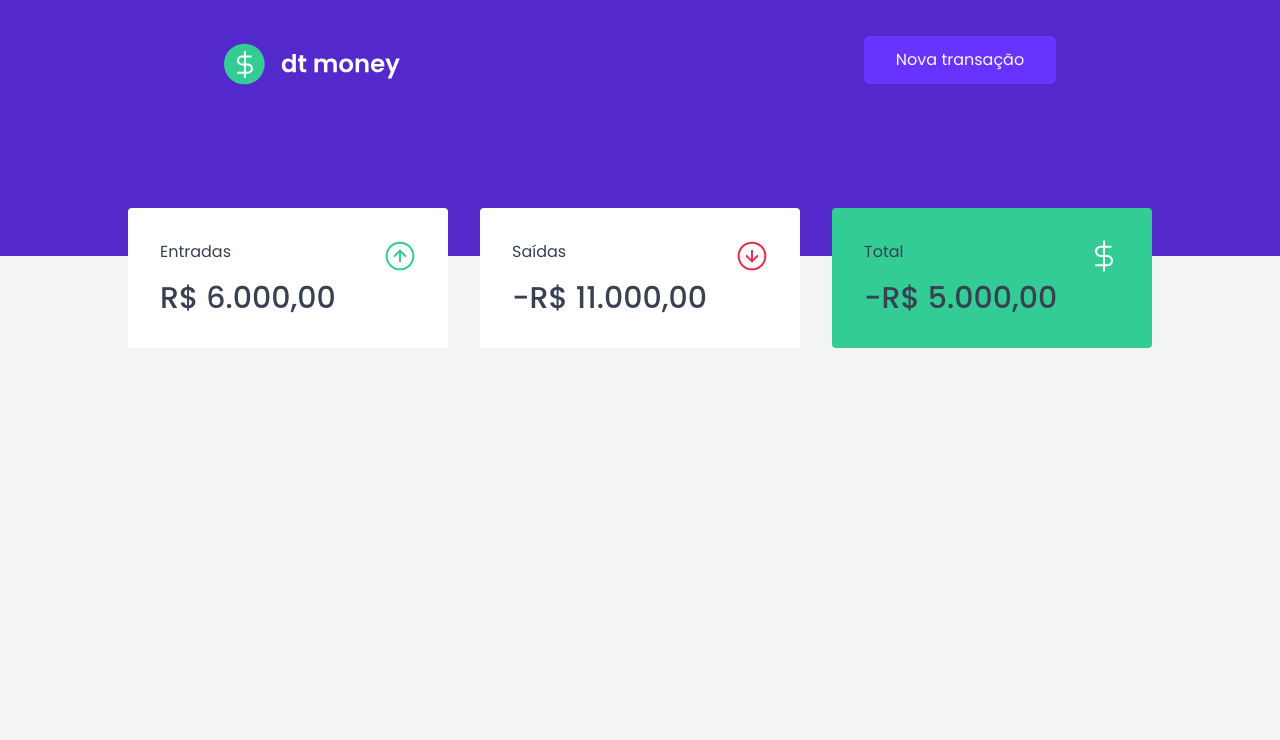
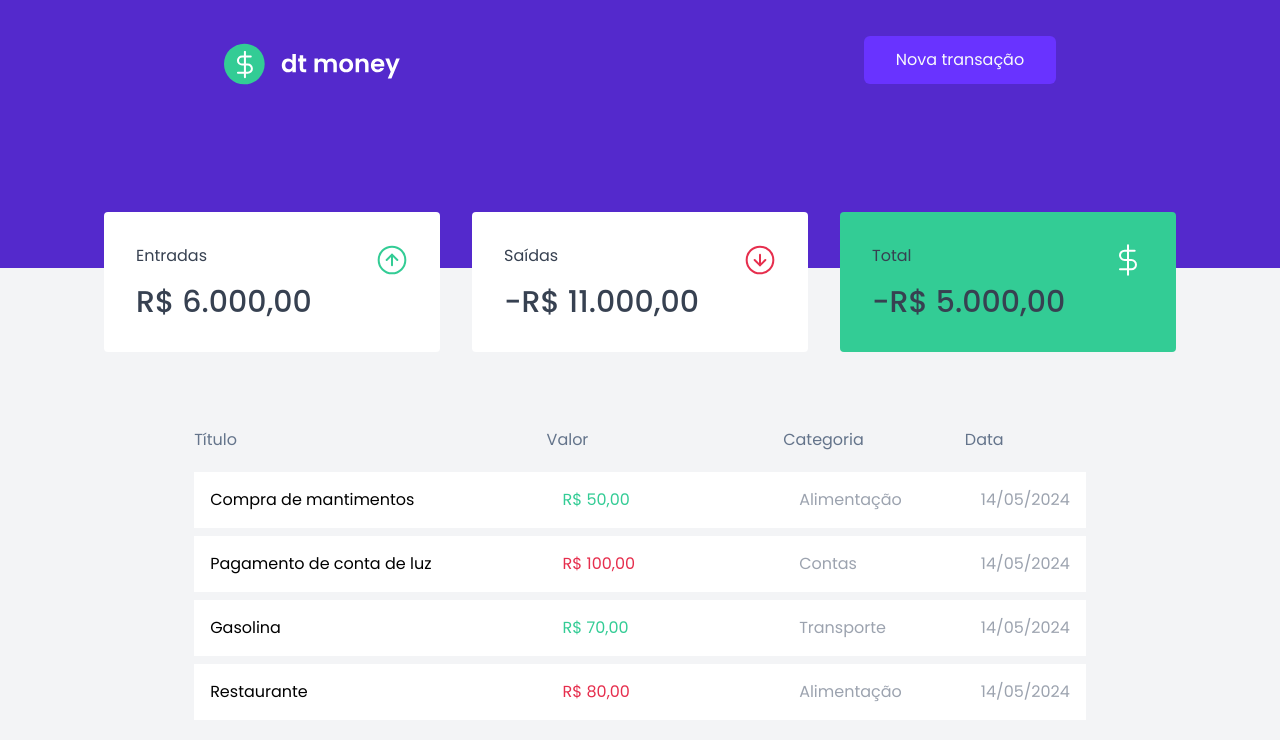
Before and after one commit to Casterrr/dtmoney-vite, a React (Vite) app: page / in a window 1280 px wide. Shown: the top 740 px of the page. Built offline with nearby package versions, Linux system fonts and the light colour scheme.

Commit message:
feat: Tabela de transação com shadcn

```diff
--- a/index.html
+++ b/index.html
@@ -7,7 +7,7 @@
     <link rel="preconnect" href="https://fonts.gstatic.com" crossorigin>
 
     <meta name="viewport" content="width=device-width, initial-scale=1.0" />
-    <title>Vite + React + TS</title>
+    <title>dtmoney-vite</title>
 
 
     <link href="https://fonts.googleapis.com/css2?family=Poppins:ital,wght@0,100;0,200;0,300;0,400;0,500;0,600;0,700;0,800;0,900;1,100;1,200;1,300;1,400;1,500;1,600;1,700;1,800;1,900&display=swap" rel="stylesheet">
--- a/src/components/header.tsx
+++ b/src/components/header.tsx
@@ -7,7 +7,7 @@ import dtmoneylogo from '../assets/dtmoney-logo.svg';
 
 export function Header() {
   return (
-    <div className="bg-headerbg h-64">
+    <div className="bg-headerbg pb-44">
       <div className="flex flex-row mx-56 pt-9 justify-between">
         <img className="w-44 h-14" src={dtmoneylogo} alt="dt money" />
 
--- a/src/components/summary.tsx
+++ b/src/components/summary.tsx
@@ -4,22 +4,22 @@ import totalIcon from '../assets/total.svg';
 
 export function Summary() {
   return (
-    <div className='flex flex-row w-screen -mt-12 justify-center'>
-      <div className='bg-white rounded-sm w-80 mx-4 p-8'>
+    <div className='flex flex-row w-screen -mt-14 justify-center'>
+      <div className='bg-white rounded-sm w-83 mx-4 p-8'>
         <header className='flex flex-row justify-between'>
           <p className='text-gray-700'>Entradas</p>
           <img src={entradasIcon} alt="Entradas"></img>
         </header>
         <h1 className='text-3xl font-medium text-gray-700 mt-2'>R$ 6.000,00</h1>
       </div>
-      <div className='bg-white rounded-sm w-80 mx-4 p-8'>
+      <div className='bg-white rounded-sm w-83 mx-4 p-8'>
         <header className='flex flex-row justify-between'>
           <p className='text-gray-700'>Saídas</p>
           <img src={saidasIcon} alt="Saídas"></img>
         </header>
         <h1 className='text-3xl font-medium text-gray-700 mt-2'>-R$ 11.000,00</h1>
       </div>
-      <div className='bg-greenmoney rounded-sm w-80 mx-4 p-8'>
+      <div className='bg-greenmoney rounded-sm w-83 mx-4 p-8'>
         <header className='flex flex-row justify-between'>
           <p className='text-gray-700'>Total</p>
           <img src={totalIcon} alt="Total"></img>
--- /dev/null
+++ b/src/components/transactions-table.tsx
@@ -0,0 +1,77 @@
+import {
+  Table,
+  TableBody,
+  TableCaption,
+  TableCell,
+  TableFooter,
+  TableHead,
+  TableHeader,
+  TableRow,
+} from "@/components/ui/table"
+import { Transaction } from "@/models/transaction.model";
+import { formatarData, formatarMoeda } from "@/utils/utils";
+
+const transacoes: Transaction[] = [
+  {
+    titulo: "Compra de mantimentos",
+    valor: 50.00,
+    categoria: "Alimentação",
+    data: "2024-05-14T08:30:00.000Z", // Exemplo de formato ISOString
+    ind_tipo: "S"
+  },
+  {
+    titulo: "Pagamento de conta de luz",
+    valor: 100.00,
+    categoria: "Contas",
+    data: "2024-05-12T15:45:00.000Z", // Exemplo de formato ISOString
+    ind_tipo: "D"
+  },
+  {
+    titulo: "Gasolina",
+    valor: 70.00,
+    categoria: "Transporte",
+    data: "2024-05-10T12:00:00.000Z", // Exemplo de formato ISOString
+    ind_tipo: "S"
+  },
+  {
+    titulo: "Restaurante",
+    valor: 80.00,
+    categoria: "Alimentação",
+    data: "2024-05-08T19:20:00.000Z", // Exemplo de formato ISOString
+    ind_tipo: "D"
+  }
+];
+
+export function TransactionsTable() {
+  return (
+    <div className="flex flex-col w-9/13 items-center mx-auto my-14">
+      <Table className="text-base text-gray-400 border-separate border-spacing-y-2">
+        {/* <TableCaption>A list of your recent transações.</TableCaption> */}
+        <TableHeader>
+          <TableRow>
+            <TableHead className="w-[390px] p-0 font-normal">Título</TableHead>
+            <TableHead className="w-[260px] p-0 font-normal">Valor</TableHead>
+            <TableHead className="w-[190px] p-0 font-normal">Categoria</TableHead>
+            <TableHead className=" p-0 font-normal">Data</TableHead>
+          </TableRow>
+        </TableHeader>
+        <TableBody>
+          {transacoes.map((transacao) => (
+            <TableRow key={transacao.titulo} className="bg-white">
+              <TableCell className="font-medium text-black font-normal">{transacao.titulo}</TableCell>
+              <TableCell className={transacao.ind_tipo == 'S' ? 'text-greenmoney' : 'text-redmoney'}>{formatarMoeda(transacao.valor)}</TableCell>
+              <TableCell>{transacao.categoria}</TableCell>
+              <TableCell >{formatarData(transacoes[0].data)}</TableCell>
+            </TableRow>
+          ))}
+        </TableBody>
+        {/* <TableFooter>
+          <TableRow>
+            <TableCell colSpan={3}>Total</TableCell>
+            <TableCell>$2,500.00</TableCell>
+          </TableRow>
+        </TableFooter> */}
+      </Table>
+    </div>
+  )
+}
--- /dev/null
+++ b/src/components/ui/table.tsx
@@ -0,0 +1,117 @@
+import * as React from "react"
+
+import { cn } from "@/lib/utils"
+
+const Table = React.forwardRef<
+  HTMLTableElement,
+  React.HTMLAttributes<HTMLTableElement>
+>(({ className, ...props }, ref) => (
+  <div className="relative w-full overflow-auto">
+    <table
+      ref={ref}
+      className={cn("w-full caption-bottom text-sm", className)}
+      {...props}
+    />
+  </div>
+))
+Table.displayName = "Table"
+
+const TableHeader = React.forwardRef<
+  HTMLTableSectionElement,
+  React.HTMLAttributes<HTMLTableSectionElement>
+>(({ className, ...props }, ref) => (
+  <thead ref={ref} className={cn("[&_tr]:border-b", className)} {...props} />
+))
+TableHeader.displayName = "TableHeader"
+
+const TableBody = React.forwardRef<
+  HTMLTableSectionElement,
+  React.HTMLAttributes<HTMLTableSectionElement>
+>(({ className, ...props }, ref) => (
+  <tbody
+    ref={ref}
+    className={cn("[&_tr:last-child]:border-0", className)}
+    {...props}
+  />
+))
+TableBody.displayName = "TableBody"
+
+const TableFooter = React.forwardRef<
+  HTMLTableSectionElement,
+  React.HTMLAttributes<HTMLTableSectionElement>
+>(({ className, ...props }, ref) => (
+  <tfoot
+    ref={ref}
+    className={cn(
+      "border-t bg-muted/50 font-medium [&>tr]:last:border-b-0",
+      className
+    )}
+    {...props}
+  />
+))
+TableFooter.displayName = "TableFooter"
+
+const TableRow = React.forwardRef<
+  HTMLTableRowElement,
+  React.HTMLAttributes<HTMLTableRowElement>
+>(({ className, ...props }, ref) => (
+  <tr
+    ref={ref}
+    className={cn(
+      "border-b transition-colors hover:bg-muted/50 data-[state=selected]:bg-muted",
+      className
+    )}
+    {...props}
+  />
+))
+TableRow.displayName = "TableRow"
+
+const TableHead = React.forwardRef<
+  HTMLTableCellElement,
+  React.ThHTMLAttributes<HTMLTableCellElement>
+>(({ className, ...props }, ref) => (
+  <th
+    ref={ref}
+    className={cn(
+      "h-12 px-4 text-left align-middle font-medium text-muted-foreground [&:has([role=checkbox])]:pr-0",
+      className
+    )}
+    {...props}
+  />
+))
+TableHead.displayName = "TableHead"
+
+const TableCell = React.forwardRef<
+  HTMLTableCellElement,
+  React.TdHTMLAttributes<HTMLTableCellElement>
+>(({ className, ...props }, ref) => (
+  <td
+    ref={ref}
+    className={cn("p-4 align-middle [&:has([role=checkbox])]:pr-0", className)}
+    {...props}
+  />
+))
+TableCell.displayName = "TableCell"
+
+const TableCaption = React.forwardRef<
+  HTMLTableCaptionElement,
+  React.HTMLAttributes<HTMLTableCaptionElement>
+>(({ className, ...props }, ref) => (
+  <caption
+    ref={ref}
+    className={cn("mt-4 text-sm text-muted-foreground", className)}
+    {...props}
+  />
+))
+TableCaption.displayName = "TableCaption"
+
+export {
+  Table,
+  TableHeader,
+  TableBody,
+  TableFooter,
+  TableHead,
+  TableRow,
+  TableCell,
+  TableCaption,
+}
--- /dev/null
+++ b/src/models/transaction.model.ts
@@ -0,0 +1,7 @@
+export interface Transaction {
+  titulo: string,
+  valor: number,
+  categoria: string,
+  data: string,
+  ind_tipo: 'S' | 'D'
+}
--- a/src/pages/home.tsx
+++ b/src/pages/home.tsx
@@ -7,6 +7,7 @@ import {
 import { TransactionModalDetails } from "@/components/transaction-modal";
 import { Header } from "@/components/header";
 import { Summary } from "@/components/summary";
+import { TransactionsTable } from "@/components/transactions-table";
 
 
 export function Home() {
@@ -19,11 +20,12 @@ export function Home() {
   }
 
   return (
-    <div className="w-screen h-screen bg-gray-100 font-poppins">
+    <div className="flex flex-col h-full bg-gray-100 font-poppins">
       <Dialog>
         <Header/>
         <Summary/>
-        <TransactionModalDetails />
+        <TransactionsTable/>
+        <TransactionModalDetails/>
       </Dialog>
     </div>
   );
--- /dev/null
+++ b/src/utils/utils.tsx
@@ -0,0 +1,22 @@
+export function formatarData(dataISOString: string) {
+  // Criar um objeto Date a partir da string ISOString
+  var data = new Date(dataISOString);
+
+  // Extrair os componentes da data
+  var dia = ("0" + data.getDate()).slice(-2); // Adiciona o zero à esquerda para garantir dois dígitos
+  var mes = ("0" + (data.getMonth() + 1)).slice(-2); // Os meses começam em zero, então adicionamos 1
+  var ano = data.getFullYear();
+  var horas = ("0" + data.getHours()).slice(-2);
+  var minutos = ("0" + data.getMinutes()).slice(-2);
+
+  // Montar a string formatada
+  var dataFormatada = dia + "/" + mes + "/" + ano /* + " " + horas + ":" + minutos*/;
+
+  return dataFormatada;
+}
+
+
+export function formatarMoeda(valor: number) {
+  // Formata o valor como moeda em real brasileiro
+  return new Intl.NumberFormat('pt-BR', { style: 'currency', currency: 'BRL' }).format(valor);
+}
--- a/tailwind.config.js
+++ b/tailwind.config.js
@@ -52,6 +52,7 @@ module.exports = {
           foreground: "hsl(var(--card-foreground))",
         },
         greenmoney: "#33CC95",
+        redmoney: "#E62E4D",
         headerbg: "#5429CC",
         hoverbutton: "#6933FF"
       },
@@ -77,6 +78,10 @@ module.exports = {
       fontFamily: {
         'poppins': ['Poppins', 'sans-serif'],
       },
+      width: {
+        '83': '21rem',
+        '9/13': '69.6666666%'
+      }
     },
   },
   plugins: [require("tailwindcss-animate")],
```
